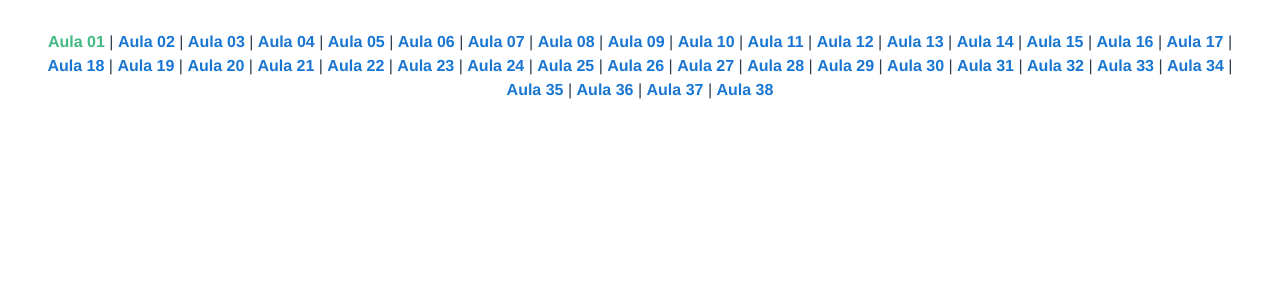
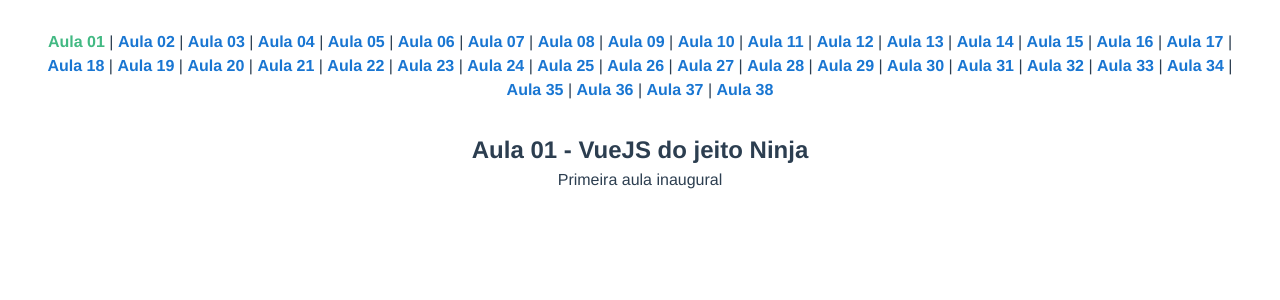
Before and after one commit to Kauan-Azevedo/Vue-jeito-ninja, a Vue app: page /#/aula01 in a window 1280 px wide. Shown: the top 300 px of the page. Built offline with nearby package versions, Linux system fonts and the light colour scheme; what vue-resource would draw is missing.

Commit message:
feat: first class added

```diff
--- a/src/views/Class01.vue
+++ b/src/views/Class01.vue
@@ -0,0 +1,18 @@
+<template>
+    <div>
+        <h2>{{ titulo }}</h2>
+        <p>{{ conteudo }}</p>
+    </div>
+</template>
+
+<script>
+export default {
+    data() {
+        return {
+            titulo: "Aula 01 - VueJS do jeito Ninja",
+            conteudo: "Primeira aula inaugural"
+        }
+    }
+}
+
+</script>
```
Also changed, not shown: src/router/index.js (+45 -0 lines).
